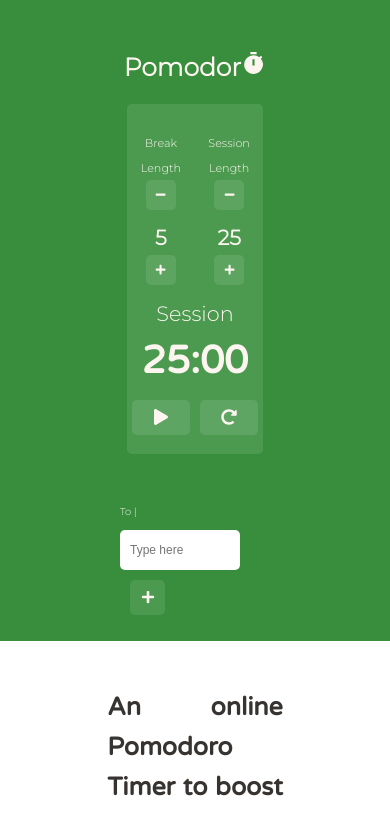
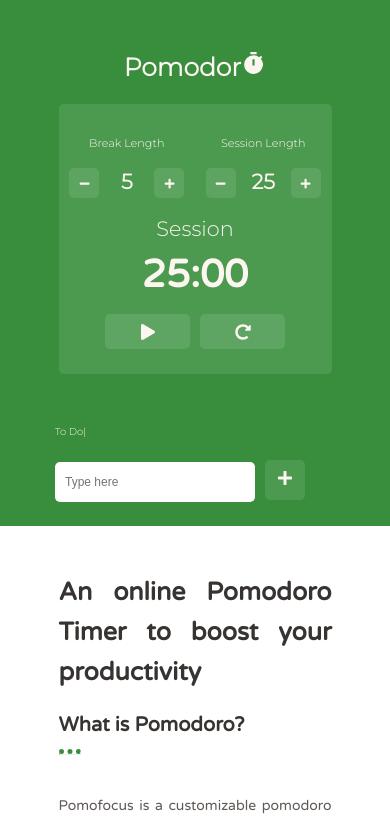
Before and after one commit to abroroo/pomodoro-timer, a React (Create React App) app: page / in a window 390 px wide. Shown: the top 819 px of the page. Built offline with nearby package versions, Linux system fonts and the light colour scheme.

Commit message:
Responsivness improved

```diff
--- a/src/App.css
+++ b/src/App.css
@@ -122,6 +122,14 @@
     }
     h1  {
       font-size: 25px;
+
+    }
+    .text-box {
+      width: 70%;
+    }
+    .container {
+      width: 70%;
+      height: 250px;
     }
 }
 
--- a/src/ToDoList.css
+++ b/src/ToDoList.css
@@ -75,26 +75,26 @@
   @media screen and (max-width: 600px) {
     .todoListMain .header input {
       font-size: 12px;
-      width: 100px;
+      width: 180px;
       height: 20px;
     }
     .todoListMain .header button {
-      width: 35px;
-    height: 35px;
-    font-size: 14px;
+    width: 40px;
+    height: 40px;
+    font-size: 16px;
    }
    .todoListMain {
-    margin: 120px;
-    margin-top: 10px;
+    margin: 55px;
+    margin-top: 0px;
     margin-bottom: 10px;
   }
   .todoListMain .theList {
-    width: 120px;
+    width: 250px;
   }
   .todoTitle {
     font-size: 10px;
   }
   .todoListMain {
-    width: 34%;
+    width: 80%;
   }
   }
```
